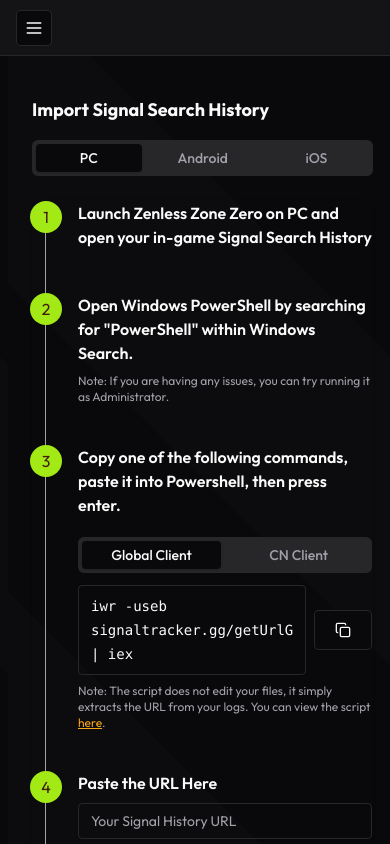
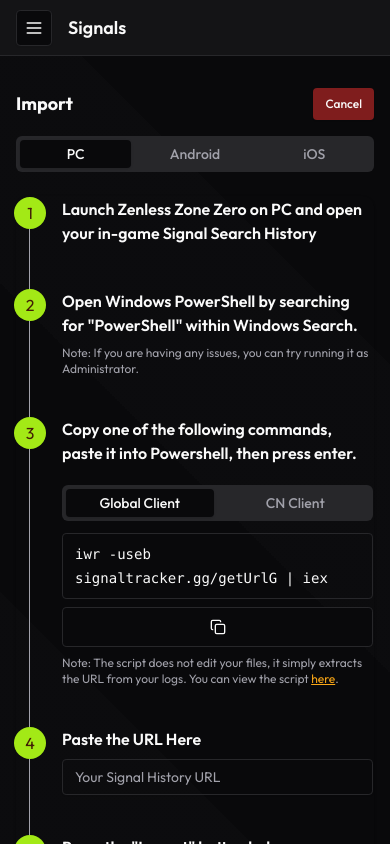
Before and after one commit to TristanKatwaroo/signal-tracker, a Next.js app: page /signals/import in a window 390 px wide. Shown: the top 844 px of the page. Built offline with nearby package versions, Linux system fonts and the light colour scheme; no server answers; what tailwindcss-debug-screens would draw is missing.

Commit message:
update UX

```diff
--- a/src/app/layout.tsx
+++ b/src/app/layout.tsx
@@ -47,7 +47,7 @@ export default function RootLayout({
                   <Sidebar />
                 </div>
                 <div className="flex flex-col flex-grow stripe-pattern">
-                  <main className="flex-grow max-w-7xl 2xl:max-w-[100rem] mx-auto w-full px-4 md:px-6 lg:px-8 py-6">
+                  <main className="flex-grow max-w-7xl 2xl:max-w-[100rem] mx-auto w-full px-4 md:px-6 lg:px-8 py-8">
                     {children}
                   </main>
                   <Footer />
--- a/src/app/signals/import/page.tsx
+++ b/src/app/signals/import/page.tsx
@@ -5,6 +5,7 @@ import { Input } from "@/components/ui/input";
 import { Button } from "@/components/ui/button";
 import { Copy, ArrowRight, TriangleAlert } from "lucide-react";
 import { Card } from '@/components/ui/card';
+import Link from 'next/link';
 
 const ImportPage = () => {
   const handleCopy = (text: string) => {
@@ -12,9 +13,12 @@ const ImportPage = () => {
   };
 
   return (
-    <main className="flex flex-col gap-4 p-4 lg:gap-6 lg:px-0">
+    <div className="flex flex-col gap-4 lg:gap-6">
       <div className="flex items-center justify-between">
-        <h1 className="text-lg font-bold md:text-3xl">Import Signal Search History</h1>
+        <h1 className="text-lg font-bold md:text-3xl">Import</h1>
+        <Button asChild variant="destructive" size="sm">
+          <Link href="/signals">Cancel</Link>
+        </Button>
       </div>
       <Tabs defaultValue="pc">
         <TabsList className="mb-6 flex space-x-2">
@@ -38,7 +42,7 @@ const ImportPage = () => {
                   2
                 </span>
                 <div className="flex-grow">
-                  <h3 className="mb-1 font-semibold text-base text-foreground">Open Windows PowerShell by searching for &quot;PowerShell&quot; within Windows Search.</h3>
+                  <h3 className="mb-1 font-semibold text-base text-foreground">Open Windows PowerShell by searching for "PowerShell" within Windows Search.</h3>
                   <p className="mt-2 text-xs text-muted-foreground">Note: If you are having any issues, you can try running it as Administrator.</p>
                 </div>
               </li>
@@ -54,14 +58,14 @@ const ImportPage = () => {
                       <TabsTrigger value="cn" className="flex-1">CN Client</TabsTrigger>
                     </TabsList>
                     <TabsContent value='global'>
-                      <div className="relative mt-2 flex items-center overflow-x-auto">
-                        <pre className="border border-input py-2 px-3 rounded-md flex-grow whitespace-pre-wrap break-words">
+                      <div className="relative mt-2 flex flex-col md:flex-row items-start overflow-x-auto">
+                        <pre className="border border-input py-2 px-3 rounded-md flex-grow w-full whitespace-pre-wrap break-words">
                           <code className="text-sm">iwr -useb signaltracker.gg/getUrlG | iex</code>
                         </pre>
                         <Button
                           variant="outline"
                           size="lg"
-                          className="ml-2 px-5"
+                          className="mt-2 w-full md:ml-2 md:mt-0 md:w-auto"
                           // onClick={() => handleCopy("iwr -useb signaltracker.gg/getUrlG | iex")}
                         >
                           <Copy className="h-4 w-4" />
@@ -69,14 +73,14 @@ const ImportPage = () => {
                       </div>
                     </TabsContent>
                     <TabsContent value='cn'>
-                      <div className="relative mt-2 flex items-center overflow-x-auto">
+                      <div className="relative mt-2 flex flex-col md:flex-row items-start overflow-x-auto">
                         <pre className="border border-input py-2 px-3 rounded-md flex-grow whitespace-pre-wrap break-words">
                           <code className="text-sm">iwr -useb signaltracker.gg/getUrlCN | iex</code>
                         </pre>
                         <Button
                           variant="ghost"
                           size="sm"
-                          className="ml-2"
+                          className="mt-2 w-full md:ml-2 md:mt-0 md:w-auto"
                           // onClick={() => handleCopy("iwr -useb signaltracker.gg/getUrlCN | iex")}
                         >
                           <Copy className="h-4 w-4" />
@@ -101,7 +105,7 @@ const ImportPage = () => {
                   5
                 </span>
                 <div className="flex-grow">
-                  <h3 className="mb-1 font-semibold text-base text-foreground">Press the &quot;Import&quot; button below</h3>
+                  <h3 className="mb-1 font-semibold text-base text-foreground">Press the "Import" button below</h3>
                   <Button className="mt-2" variant="tertiary">
                     Import
                     <ArrowRight className="h-4 w-4 ml-2" />
@@ -110,7 +114,7 @@ const ImportPage = () => {
               </li>
               <li className="mb-10 ml-8 flex items-start">
                 <span className="absolute -left-4 flex items-center justify-center w-8 h-8 bg-yellow-400 text-tertiary-foreground rounded-full">
-                  <TriangleAlert className="h-5 w-5" />
+                  <TriangleAlert className="h-5 w-5 -mt-1" />
                 </span>
                 <div className="flex-grow">
                   <h3 className="mb-1 font-semibold text-base text-foreground">If you have any issues, visit our <span className="text-primary underline hover:text-primary-foreground cursor-pointer">Discord server</span> for help</h3>
@@ -126,7 +130,7 @@ const ImportPage = () => {
           <div className="text-muted-foreground">iOS import instructions will go here.</div>
         </TabsContent>
       </Tabs>
-    </main>
+    </div>
   );
 };
 
--- a/src/app/signals/page.tsx
+++ b/src/app/signals/page.tsx
@@ -71,11 +71,12 @@ export default async function SignalsPage({ searchParams }: Props) {
   }));
 
   return (
-    <main className="flex flex-1 flex-col gap-4 p-4 lg:gap-6 lg:px-0">
+    <div className="flex flex-1 flex-col gap-4 lg:gap-6 ">
       <div className="flex items-center">
-        <h1 className="text-lg font-bold md:text-3xl">Signals</h1>
+        <h1 className="text-lg mr-6 font-bold md:text-3xl hidden md:block">Signals</h1>
+        <div className="flex flex-wrap w-full gap-4 md:flex-nowrap md:gap-6">
           {user ? (
-          <Button asChild size="default" className="ml-6 pr-5 gap-1" variant="tertiary">
+            <Button asChild size="default" className="flex-1 md:flex-none pr-5 gap-1" variant="tertiary">
               <Link href="/signals/import" prefetch={false}>
                 <ArrowUpToLine className="h-4 w-4 mr-1" />
                 Import
@@ -84,12 +85,13 @@ export default async function SignalsPage({ searchParams }: Props) {
           ) : (
             <AuthModalTrigger authModal={searchParams.authModal} />
           )}
-        <Button asChild size="default" className="ml-6 pr-5 gap-1" variant="tertiary">
+          <Button asChild size="default" className="flex-1 md:flex-none pr-5 gap-1" variant="tertiary">
             <Link href="#" prefetch={false}>
               <Share2 className="h-4 w-4 mr-1" />
               Share
             </Link>
           </Button>
+        </div>
       </div>
       <div className="flex flex-col lg:flex-row gap-4">
         <div className="flex-1 grid grid-cols-1 gap-4 sm:grid-cols-1 lg:grid-cols-2 xl:grid-cols-2 2xl:grid-cols-2 mr-0">
@@ -125,6 +127,6 @@ export default async function SignalsPage({ searchParams }: Props) {
           <LuckRadar />
         </div>
       </div>
-    </main>
+    </div>
   );
 }
--- a/src/components/navigation/MobileHeaderContent.tsx
+++ b/src/components/navigation/MobileHeaderContent.tsx
@@ -24,6 +24,11 @@ export default function MobileHeaderContent({ userEmail }: MobileHeaderContentPr
   const handleTabClick = () => {
     setIsOpen(false); // Close the Sheet when a tab is clicked
   };
+
+  // Determine the active tab based on the current pathname
+  const activeTab = tabs.find(tab =>
+    tab.href === '/' ? pathname === tab.href : pathname.startsWith(tab.href)
+  );
 
   return (
     <header className="sticky top-0 left-0 w-full flex h-14 md:hidden items-center gap-4 border-b bg-muted/40 px-4 lg:h-[60px] lg:px-6 z-20">
@@ -76,7 +81,9 @@ export default function MobileHeaderContent({ userEmail }: MobileHeaderContentPr
           </div>
         </SheetContent>
       </Sheet>
-      <div className="w-full flex-1"></div>
+      <div className="w-full flex-1">
+        <span className="text-lg font-semibold">{activeTab?.title}</span>
+      </div>
     </header>
   );
 }
```
Lines whose indentation alone changed are shown as unchanged.
